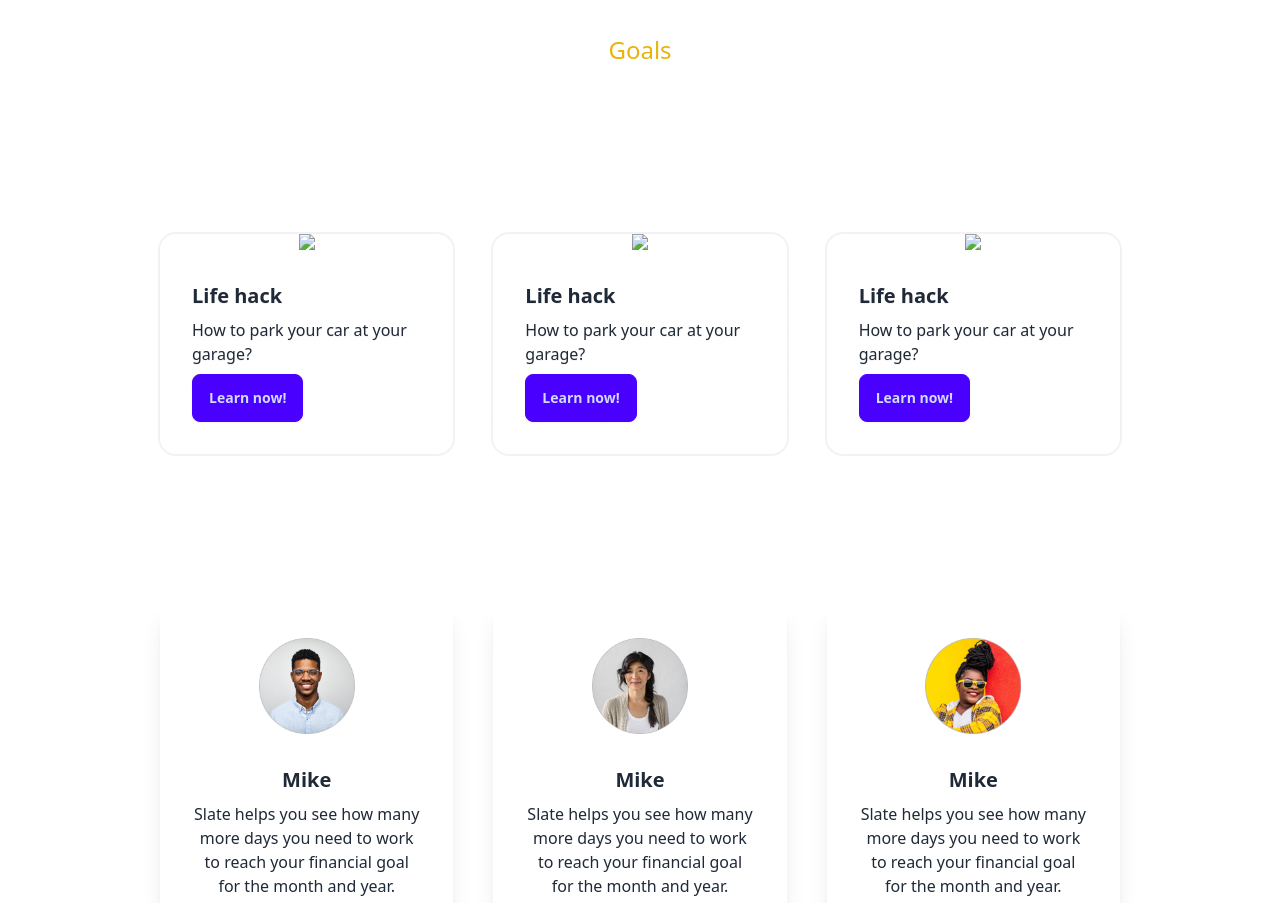
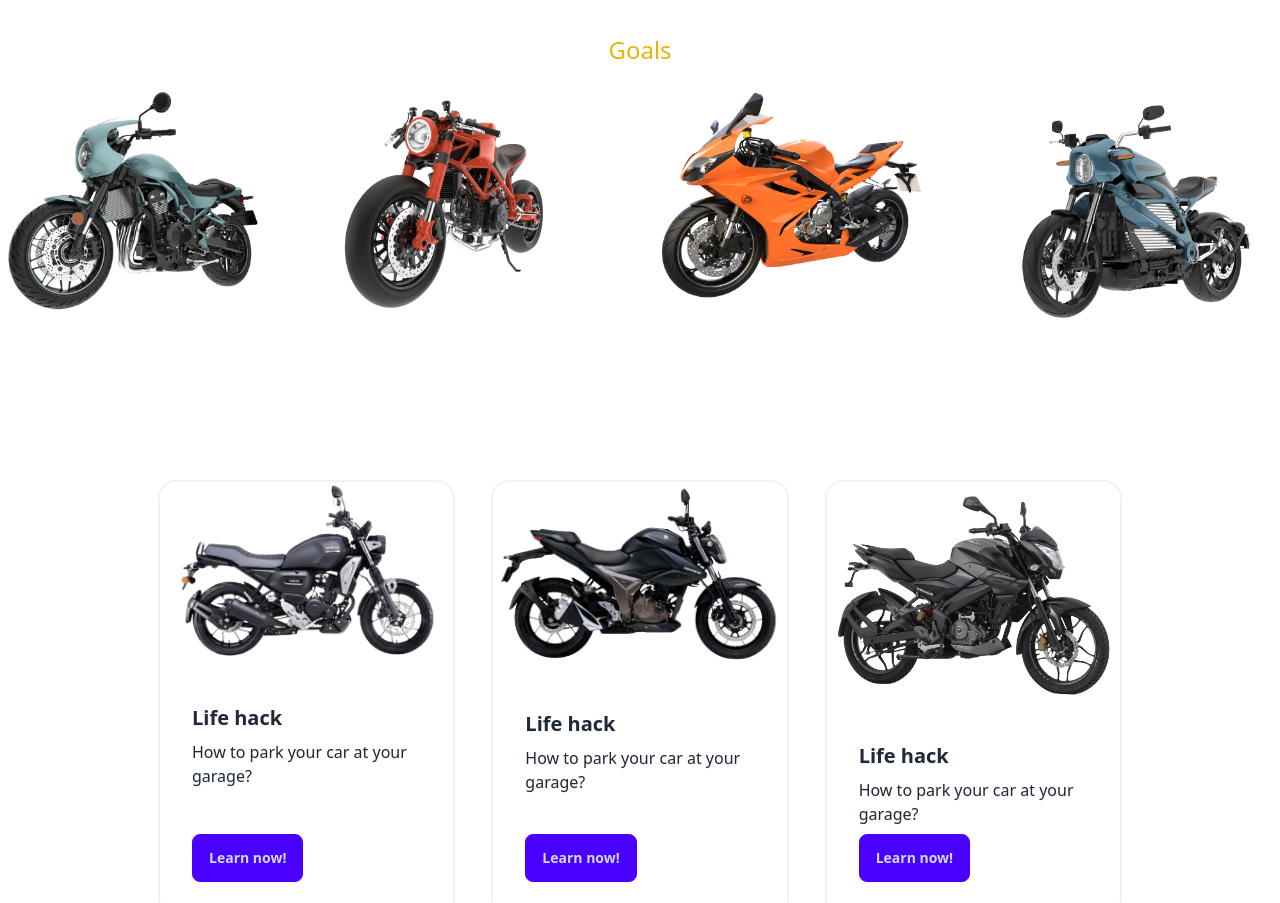
Before and after one commit to AbGalib/My_Bikes, a plain HTML site: page index.html in a window 1280 px wide. Shown: the part 714-1617 px from the top of the page. Drawn offline with nearby package versions, Linux system fonts and the light colour scheme.

Commit message:
last maybe

```diff
--- a/index.html
+++ b/index.html
@@ -90,7 +90,7 @@
             </div>
             <div>
               <img
-                src="/images/slider/bike5.png" alt="Royal Enfield Bike" class="w-full " />
+                src="./images/slider/bike5.png" alt="Royal Enfield Bike" class="w-full " />
             </div>
 
           </div>
@@ -122,7 +122,7 @@
             </div>
             <div>
               <img
-                src="/images/slider/bike6.png" alt="2-Bike" class="w-full " />
+                src="./images/slider/bike6.png" alt="2-Bike" class="w-full " />
             </div>
 
           </div>
@@ -152,7 +152,7 @@
             </div>
             <div>
               <img
-                src="/images/slider/bike7.png" alt="3-Bike" class="w-full " />
+                src="./images/slider/bike7.png" alt="3-Bike" class="w-full " />
             </div>
 
           </div>
@@ -182,7 +182,7 @@
             </div>
             <div>
               <img
-                src="/images/slider/bike8.png" class="w-full " />
+                src="./images/slider/bike8.png" class="w-full " />
             </div>
 
           </div>
@@ -208,16 +208,16 @@
 
         <div class="flex flex-col lg:flex-row gap-10">
           <div>
-            <img src="/images/slider/bike11.png" alt>
+            <img src="./images/slider/bike1.png" alt>
           </div>
           <div>
-            <img src="/images/slider/bike22.png" alt>
+            <img src="./images/slider/bike2.png" alt>
           </div>
           <div>
-            <img src="/images/slider/bike33.png" alt>
+            <img src="./images/slider/bike3.png" alt>
           </div>
           <div>
-            <img src="/images/slider/bike44.png" alt>
+            <img src="./images/slider/bike4.png" alt>
           </div>
         </div>
 
@@ -233,7 +233,7 @@
         <br>
         <div class="flex flex-col lg:flex-row gap-10 lg:px-40 px-10">
           <div class="card w-96 glass">
-            <figure><img src="/images/slider/bike22.png" alt=" " /></figure>
+            <figure><img src="./images/slider/bike6.png" alt=" " /></figure>
             <div class="card-body">
               <h2 class="card-title">Life hack</h2>
               <p>How to park your car at your garage?</p>
@@ -244,7 +244,7 @@
           </div>
 
           <div class="card w-96 glass">
-            <figure><img src="/images/slider/bike33.png" alt=" " /></figure>
+            <figure><img src="./images/slider/bike7.png" alt=" " /></figure>
             <div class="card-body">
               <h2 class="card-title">Life hack</h2>
               <p>How to park your car at your garage?</p>
@@ -255,7 +255,7 @@
           </div>
 
           <div class="card w-96 glass">
-            <figure><img src="/images/slider/bike44.png" alt=" " /></figure>
+            <figure><img src="./images/slider/bike8.png" alt=" " /></figure>
             <div class="card-body">
               <h2 class="card-title">Life hack</h2>
               <p>How to park your car at your garage?</p>
@@ -280,7 +280,7 @@
 
           <div class="card w-96 bg-base-100 shadow-xl">
             <figure class="px-10 pt-10">
-              <img src="/images/others/user-1.png" alt="Shoes"
+              <img src="./images/others/user-1.png" alt="Shoes"
                 class="rounded-l w-24 h-24 " />
             </figure>
             <div class="card-body items-center text-center">
@@ -306,7 +306,7 @@
 
           <div class="card w-96 bg-base-100 shadow-xl">
             <figure class="px-10 pt-10">
-              <img src="/images/others/user-2.png" alt="Shoes"
+              <img src="./images/others/user-2.png" alt="Shoes"
                 class="rounded-l w-24 h-24 " />
             </figure>
             <div class="card-body items-center text-center">
@@ -332,7 +332,7 @@
 
           <div class="card w-96 bg-base-100 shadow-xl">
             <figure class="px-10 pt-10">
-              <img src="/images/others/user-3.png" alt="Shoes"
+              <img src="./images/others/user-3.png" alt="Shoes"
                 class="rounded-l w-24 h-24 " />
             </figure>
             <div class="card-body items-center text-center">
@@ -371,7 +371,7 @@
         <div class="flex flex-col lg:flex-row">
 
           <div class="w-1/2 h-2/2">
-            <img class="w-1/2" src="/images/others/faq.png" alt>
+            <img class="w-1/2" src="./images/others/faq.png" alt>
           </div>
 
           <div class="join join-vertical w-full  h-2/2">
```
